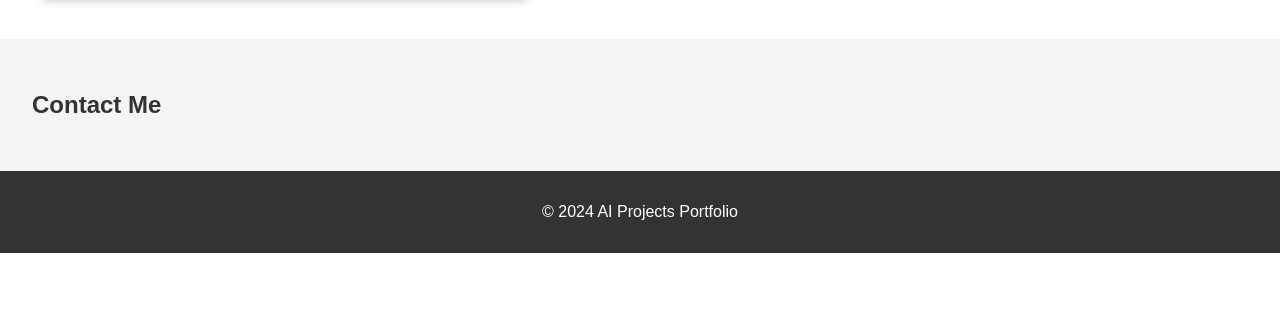
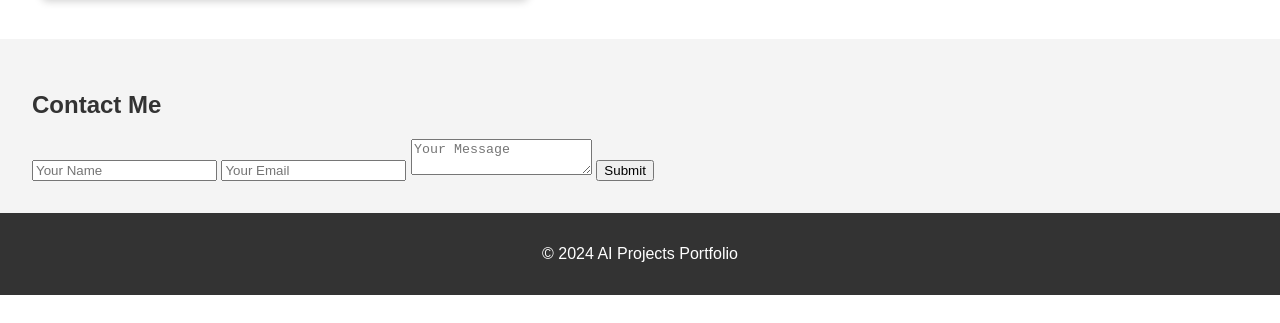
Before and after one commit to muhammad-reza-63/muhammad-reza-63.github.io, a plain HTML site: page index.html in a window 1280 px wide. Shown: the part 477-800 px from the top of the page. Drawn offline with Linux system fonts and the light colour scheme.

Commit message:
Update index.html

```diff
--- a/index.html
+++ b/index.html
@@ -36,11 +36,15 @@
 
 
     <section id="contact">
-        <h2>Contact Me</h2>
-        <form>
-            <!-- Contact form elements will be added here -->
-        </form>
+  <h2>Contact Me</h2>
+  <form id="contact-form">
+    <input type="text" id="name" name="Muhammad Reza" placeholder="Your Name" required>
+    <input type="email" id="email" name="email" placeholder="Your Email" required>
+    <textarea id="message" name="message" placeholder="Your Message" required></textarea>
+    <button type="submit">Submit</button>
+  </form>
     </section>
+
 
     <footer>
         <p>© 2024 AI Projects Portfolio</p>
```
